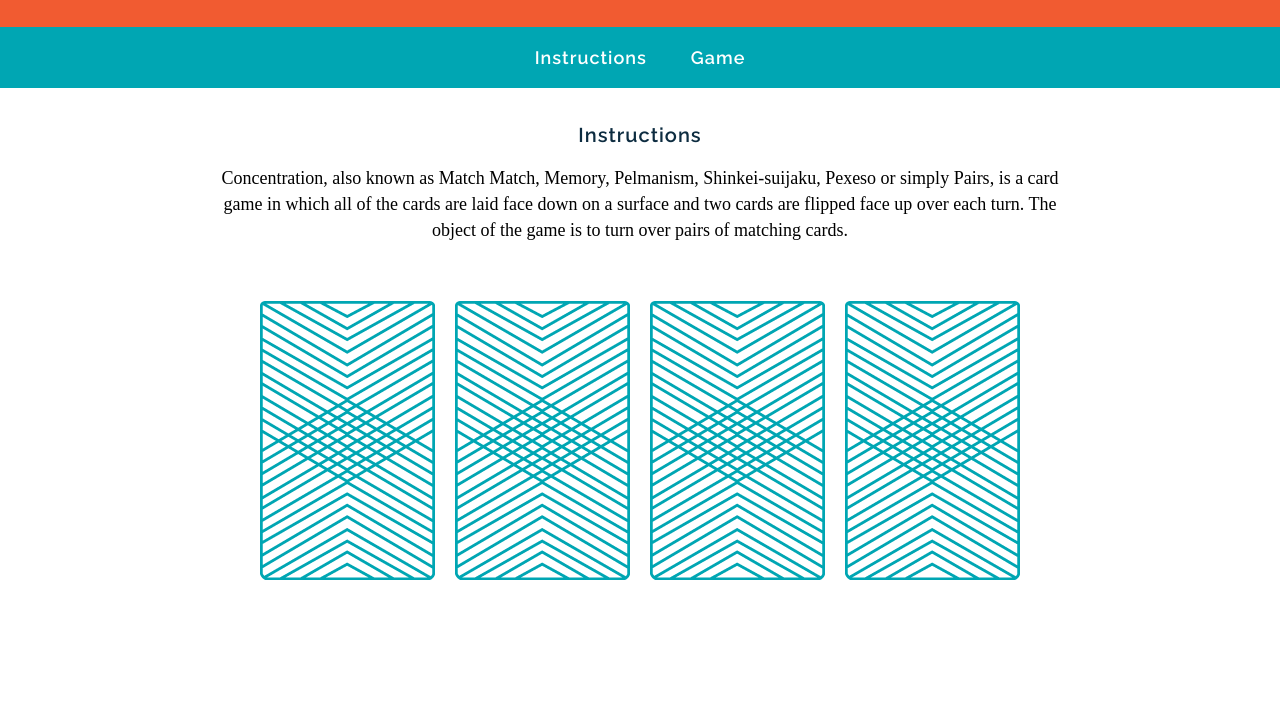
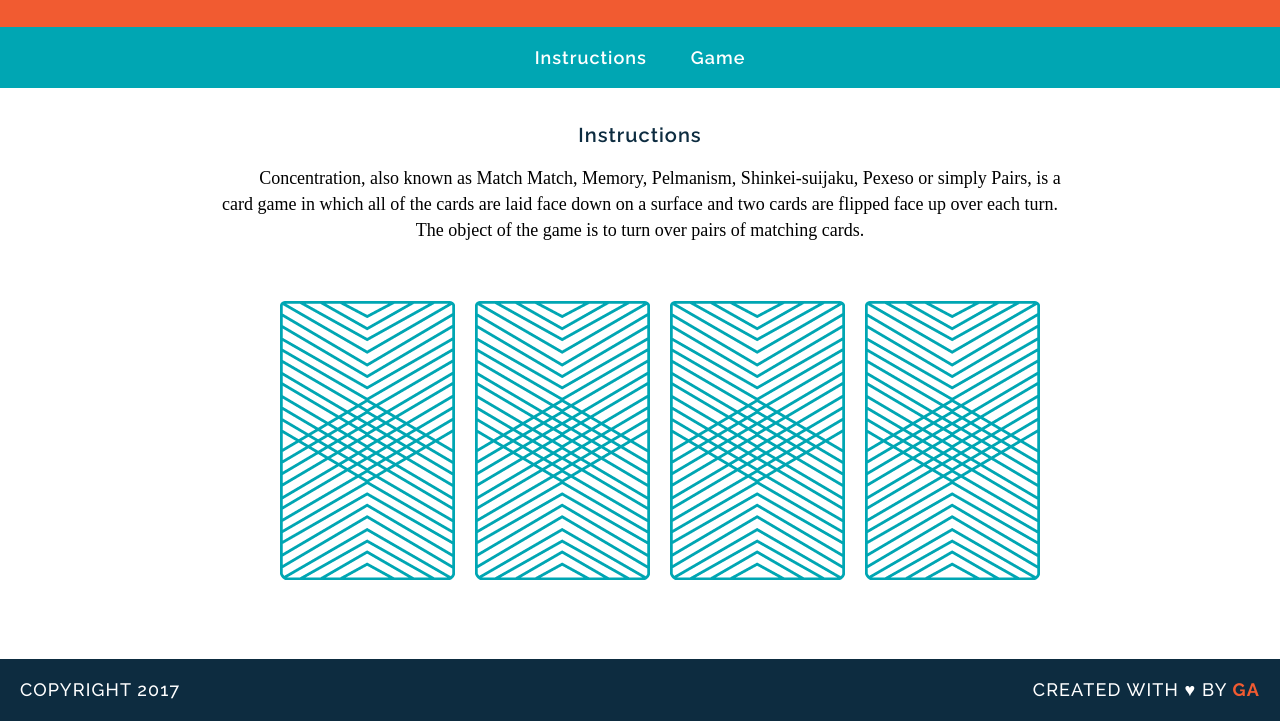
Before and after one commit to lillianku/wdi-fundamentals-memorygame, a plain HTML site: page memory_game/index.html in a window 1280 px wide. Shown: the part 86-807 px from the top of the page. Drawn offline with Linux system fonts and the light colour scheme; a web font is replaced by a local one.

Commit message:
updated for unit 6 structured and styled

```diff
--- a/memory_game/CSS/style.css
+++ b/memory_game/CSS/style.css
@@ -31,6 +31,12 @@ a {
   font-size: 18px;
   padding: 0 20px;
   text-decoration: none;
+  border-bottom: 2px solid transparent;
+}
+
+/*shows underline when hover over link*/
+a:hover {
+  border-color: white;
 }
 
 main{
@@ -47,11 +53,45 @@ h2{
 }
 
 p{
-font-family: "Droid Serif", serif;
-line-height: 26px;
-font-size: 18px;
+  font-family: "Droid Serif", serif;
+  line-height: 26px;
+  font-size: 18px;
 }
 
 img{
   margin: 40px 8px;
 }
+
+footer{
+  text-transform: uppercase;
+  padding: 0 20px;
+  background: #0D2C40;
+  color: white;
+  font-size: 14px;
+  letter-spacing: .08em;
+  font-weight: 500;
+}
+
+.copyright{
+  font-family: "Raleway", sans-serif;
+  float: left;
+}
+
+.message{
+  font-family: "Raleway", sans-serif;
+  float: right;
+}
+
+.clearfix:after {
+visibility: hidden;
+display: block;
+content: " ";
+clear: both;
+height: 0;
+font-size: 0;
+}
+
+.name{
+  color: #F15B31;
+  font-weight: 700;
+}
--- a/memory_game/index.html
+++ b/memory_game/index.html
@@ -12,14 +12,14 @@
     </header>
 
     <nav>
-      <a href="#">Instructions</a>
-      <a href="#">Game</a>
+      <a href="#instructions">Instructions</a>
+      <a href="#game">Game</a>
     </nav>
 
     <main>
       <h2>Instructions</h2>
-        <p>Concentration, also known as Match Match, Memory, Pelmanism, Shinkei-suijaku, Pexeso or simply Pairs, is a card game in which all of the cards are laid face down on a surface and two cards are flipped face up over each turn. The object of the game is to turn over pairs of matching cards.</p>
-      <div>
+        <p><a name="instructions"></a>Concentration, also known as Match Match, Memory, Pelmanism, Shinkei-suijaku, Pexeso or simply Pairs, is a card game in which all of the cards are laid face down on a surface and two cards are flipped face up over each turn. The object of the game is to turn over pairs of matching cards.</p>
+      <div><a name="game"></a>
         <img src="images/back.png" alt="Queen of Diamonds">
         <img src="images/back.png" alt="Queen of Hearts">
         <img src="images/back.png" alt="King of Diamonds">
@@ -27,6 +27,10 @@
       </div>
     </main>
 
+    <footer class="clearfix">
+      <p class="copyright">Copyright 2017</p>
+      <p class="message">Created with &hearts; by <span class="name">GA</span></p>
+    </footer>
   </body>
 
 </html>
```
